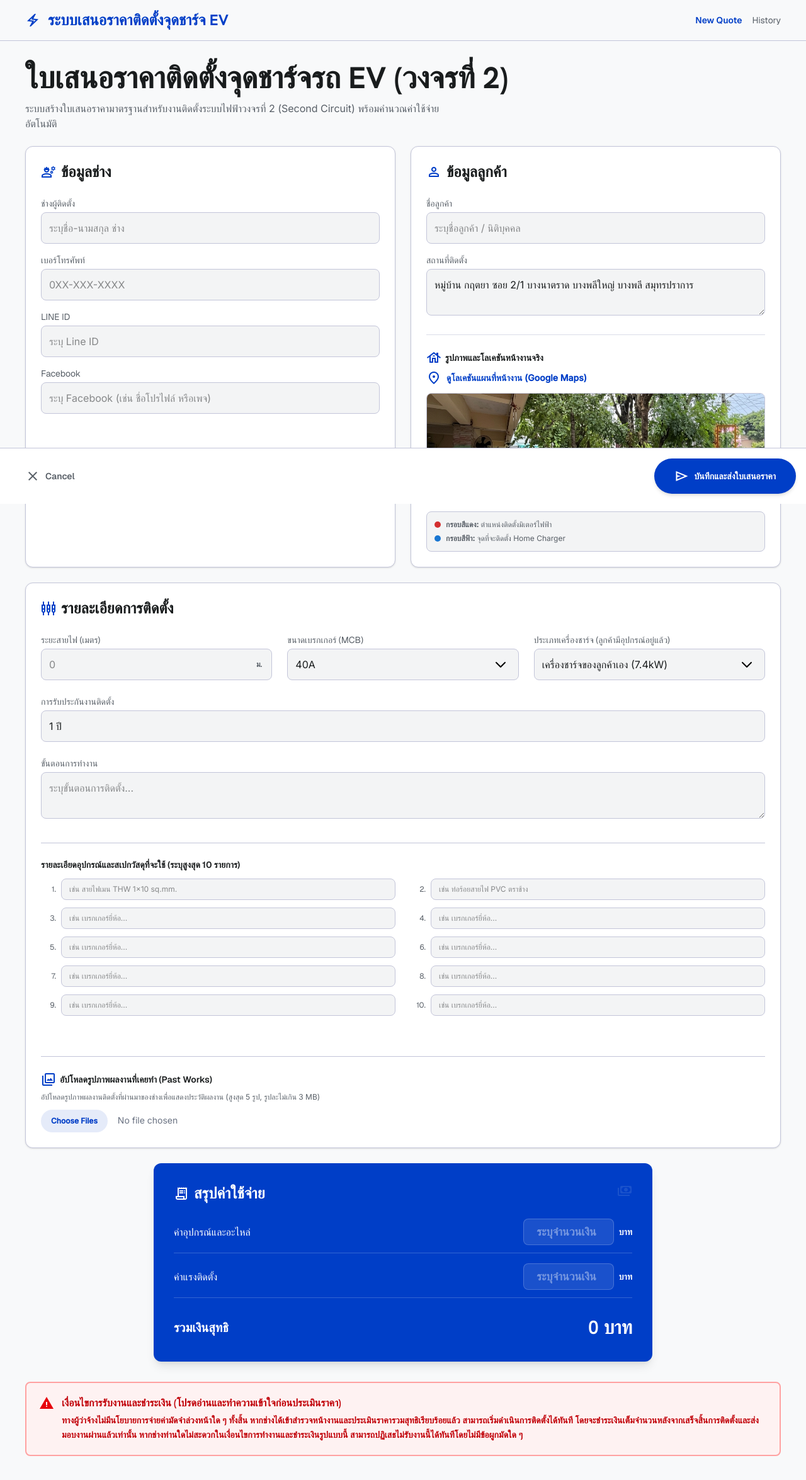
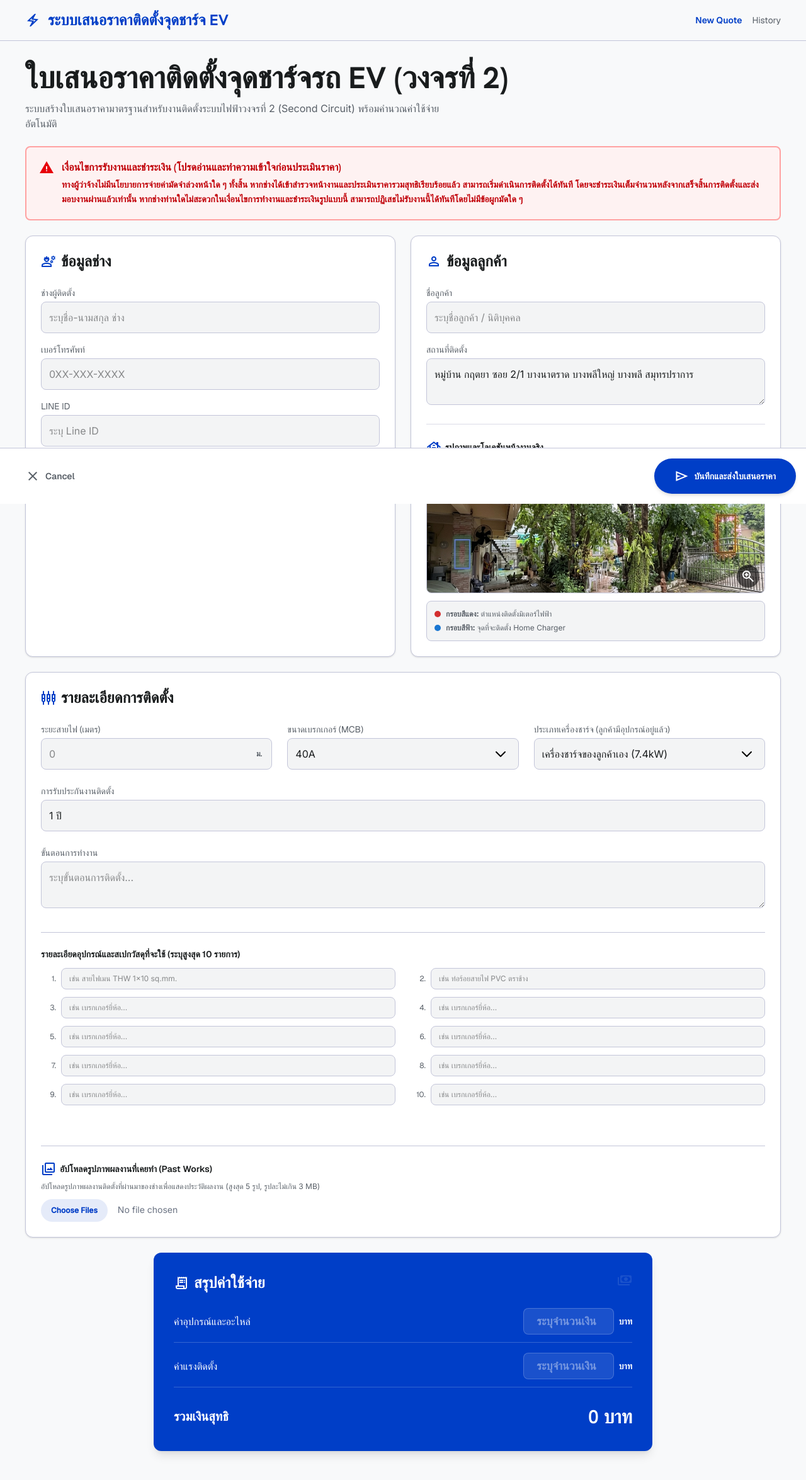
Before and after one commit to caserebel-maker/ev-quotation-builder, a Next.js app: page / in a window 1280 px wide. Shown: the top 2350 px of the page at 63% size. Built offline with nearby package versions, Linux system fonts and the light colour scheme.

Commit message:
Move red condition banner to the top and implement zoom popup for client site photo

```diff
--- a/src/app/globals.css
+++ b/src/app/globals.css
@@ -88,3 +88,12 @@ input:focus, select:focus, textarea:focus {
   border-color: #003ec7;
   box-shadow: 0 0 0 2px rgba(0, 62, 199, 0.1);
 }
+
+@keyframes fadeIn {
+  from { opacity: 0; transform: scale(0.95); }
+  to { opacity: 1; transform: scale(1); }
+}
+
+.animate-fade-in {
+  animation: fadeIn 0.2s cubic-bezier(0.16, 1, 0.3, 1) forwards;
+}
--- a/src/app/page.tsx
+++ b/src/app/page.tsx
@@ -36,6 +36,9 @@ export default function Home() {
 
   // Past works images state
   const [pastWorks, setPastWorks] = useState<string[]>([]);
+
+  // Lightbox modal state
+  const [isModalOpen, setIsModalOpen] = useState(false);
 
   const handlePastWorksChange = (e: React.ChangeEvent<HTMLInputElement>) => {
     if (e.target.files) {
@@ -187,6 +190,21 @@ export default function Home() {
           </p>
         </div>
 
+        {/* Important Condition Card */}
+        <div className="bg-red-50 border-2 border-red-300 p-5 rounded-lg flex items-start gap-3 mb-6">
+          <span className="material-symbols-outlined text-red-600 text-2xl shrink-0" style={{ fontVariationSettings: "'FILL' 1, 'wght' 400" }}>
+            warning
+          </span>
+          <div>
+            <h4 className="font-headline-sm text-base font-bold text-red-700 mb-1">
+              เงื่อนไขการรับงานและชำระเงิน (โปรดอ่านและทำความเข้าใจก่อนประเมินราคา)
+            </h4>
+            <p className="font-body-md text-sm text-red-700 font-bold leading-relaxed">
+              ทางผู้ว่าจ้างไม่มีนโยบายการจ่ายค่ามัดจำล่วงหน้าใด ๆ ทั้งสิ้น หากช่างได้เข้าสำรวจหน้างานและประเมินราคารวมสุทธิเรียบร้อยแล้ว สามารถเริ่มดำเนินการติดตั้งได้ทันที โดยจะชำระเงินเต็มจำนวนหลังจากเสร็จสิ้นการติดตั้งและส่งมอบงานผ่านแล้วเท่านั้น หากช่างท่านใดไม่สะดวกในเงื่อนไขการทำงานและชำระเงินรูปแบบนี้ สามารถปฏิเสธไม่รับงานนี้ได้ทันทีโดยไม่มีข้อผูกมัดใด ๆ
+            </p>
+          </div>
+        </div>
+
         {/* Error notification banner */}
         {errorMessage && (
           <div className="mb-6 p-4 rounded-lg bg-red-50 border border-red-200 text-red-700 text-sm flex items-center gap-2">
@@ -304,12 +322,18 @@ export default function Home() {
                     <span className="material-symbols-outlined text-[#003ec7] text-lg">location_on</span>
                     ดูโลเคชันแผนที่หน้างาน (Google Maps)
                   </a>
-                  <div className="relative w-full h-44 rounded-lg overflow-hidden border border-[#c3c5d9]">
+                  <div
+                    className="relative w-full h-44 rounded-lg overflow-hidden border border-[#c3c5d9] cursor-zoom-in group"
+                    onClick={() => setIsModalOpen(true)}
+                  >
                     <img
                       src="/images/site-photo.png"
                       alt="รูปภาพหน้างานจริง"
-                      className="w-full h-full object-cover"
+                      className="w-full h-full object-cover group-hover:scale-105 transition-transform duration-300"
                     />
+                    <div className="absolute bottom-2 right-2 bg-black/60 text-white rounded-full p-1.5 flex items-center justify-center shadow-md">
+                      <span className="material-symbols-outlined text-sm">zoom_in</span>
+                    </div>
                   </div>
                   <div className="flex flex-col gap-1.5 text-xs text-[#585f67] bg-[#f3f4f5] p-3 rounded-lg border border-[#c3c5d9]">
                     <div className="flex items-center gap-2">
@@ -541,20 +565,6 @@ export default function Home() {
 
           </div>
 
-          {/* Important Condition Card */}
-          <div className="bg-red-50 border-2 border-red-300 p-5 rounded-lg flex items-start gap-3">
-            <span className="material-symbols-outlined text-red-600 text-2xl shrink-0" style={{ fontVariationSettings: "'FILL' 1, 'wght' 400" }}>
-              warning
-            </span>
-            <div>
-              <h4 className="font-headline-sm text-base font-bold text-red-700 mb-1">
-                เงื่อนไขการรับงานและชำระเงิน (โปรดอ่านและทำความเข้าใจก่อนประเมินราคา)
-              </h4>
-              <p className="font-body-md text-sm text-red-700 font-bold leading-relaxed">
-                ทางผู้ว่าจ้างไม่มีนโยบายการจ่ายค่ามัดจำล่วงหน้าใด ๆ ทั้งสิ้น หากช่างได้เข้าสำรวจหน้างานและประเมินราคารวมสุทธิเรียบร้อยแล้ว สามารถเริ่มดำเนินการติดตั้งได้ทันที โดยจะชำระเงินเต็มจำนวนหลังจากเสร็จสิ้นการติดตั้งและส่งมอบงานผ่านแล้วเท่านั้น หากช่างท่านใดไม่สะดวกในเงื่อนไขการทำงานและชำระเงินรูปแบบนี้ สามารถปฏิเสธไม่รับงานนี้ได้ทันทีโดยไม่มีข้อผูกมัดใด ๆ
-              </p>
-            </div>
-          </div>
         </form>
       </main>
 
@@ -620,6 +630,33 @@ export default function Home() {
           </button>
         </div>
       </div>
+
+      {/* Lightbox Modal for Site Photo */}
+      {isModalOpen && (
+        <div
+          className="fixed inset-0 z-[100] flex items-center justify-center bg-black/85 backdrop-blur-sm p-4"
+          onClick={() => setIsModalOpen(false)}
+        >
+          <div className="relative max-w-4xl w-full max-h-[90vh] flex flex-col items-center animate-fade-in">
+            <button
+              onClick={() => setIsModalOpen(false)}
+              className="absolute -top-12 right-0 bg-white/10 hover:bg-white/20 text-white rounded-full p-2 transition-all cursor-pointer flex items-center justify-center"
+              style={{ width: '40px', height: '40px' }}
+            >
+              <span className="material-symbols-outlined text-white">close</span>
+            </button>
+            <img
+              src="/images/site-photo.png"
+              alt="รูปภาพหน้างานจริงขนาดใหญ่"
+              className="max-w-full max-h-[80vh] object-contain rounded-lg shadow-2xl border border-white/10"
+              onClick={(e) => e.stopPropagation()}
+            />
+            <p className="text-white/80 font-body-md text-sm mt-4 text-center bg-black/40 px-4 py-2 rounded-full border border-white/10">
+              รูปภาพหน้างานจริง (บ้านของลูกค้า)
+            </p>
+          </div>
+        </div>
+      )}
     </div>
   );
 }
```
